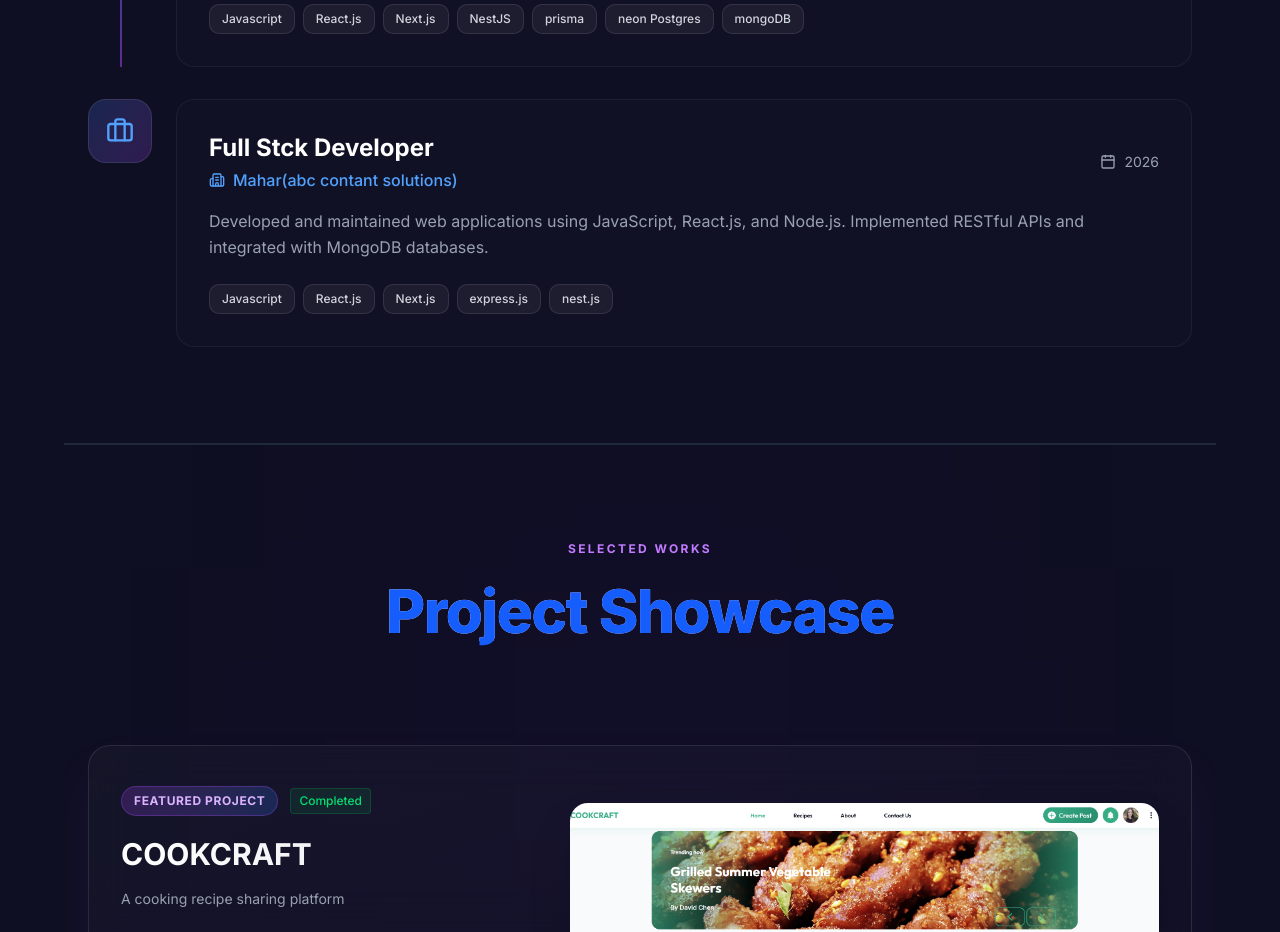
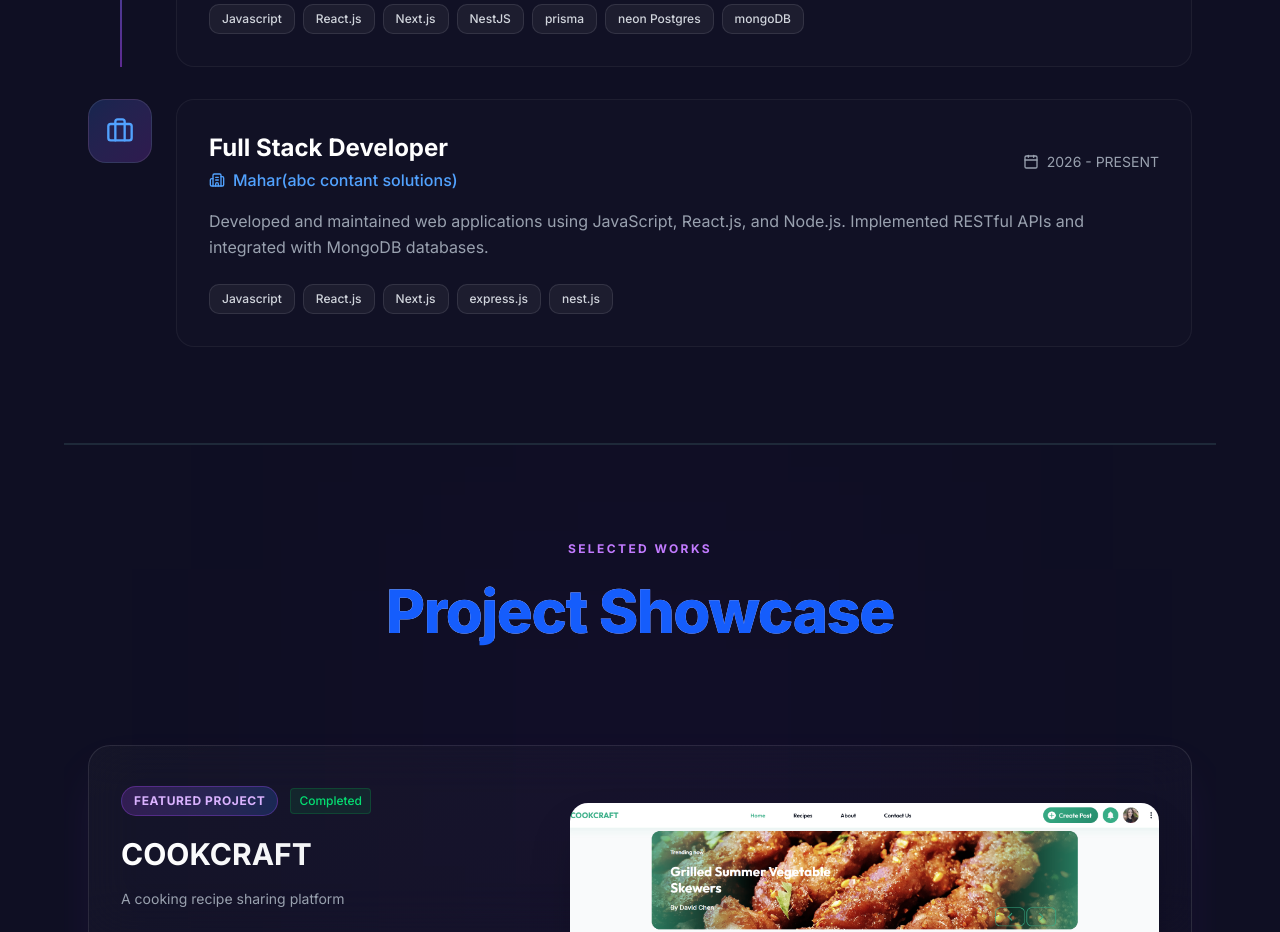
Before and after one commit to pyae-bhone-khant/MYProfile, a React (Vite) app: page / in a window 1280 px wide. Shown: the part 3580-4512 px from the top of the page. Built offline with nearby package versions, Linux system fonts and the light colour scheme.

Commit message:
Fix typos in role and year for Full Stack Developer

```diff
--- a/src/constants/index.js
+++ b/src/constants/index.js
@@ -26,8 +26,8 @@ export const EXPERIENCES = [
     technologies: ["Javascript", "React.js", "Next.js",  "NestJS",  "prisma", "neon Postgres", "mongoDB"],
   },
   {
-    year : "2026" ,
-    role : "Full Stck Developer",
+    year : "2026 - PRESENT " ,
+    role : "Full Stack Developer",
     company : "Mahar(abc contant solutions)",
     description : "Developed and maintained web applications using JavaScript, React.js, and Node.js. Implemented RESTful APIs and integrated with MongoDB databases.",
     technologies : ["Javascript", "React.js", "Next.js", "express.js", "nest.js"]
```
